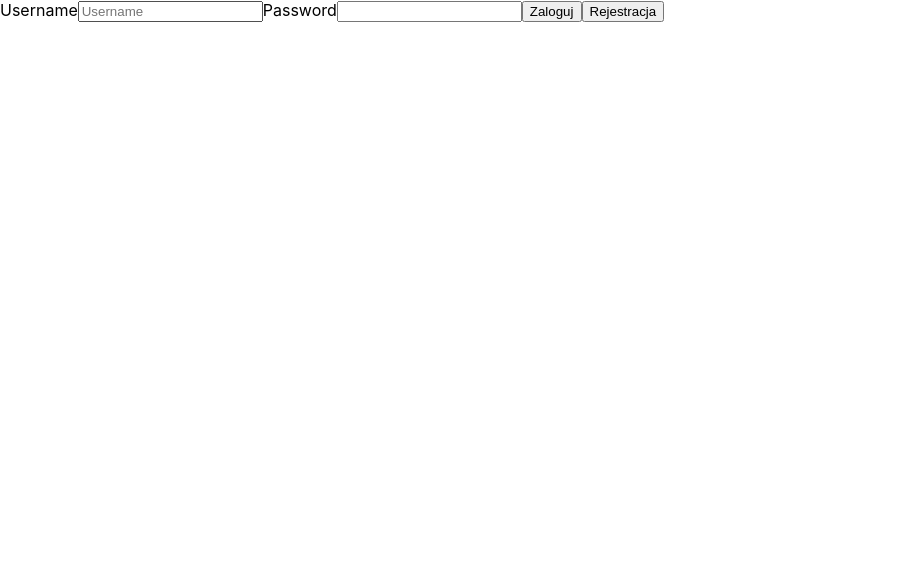
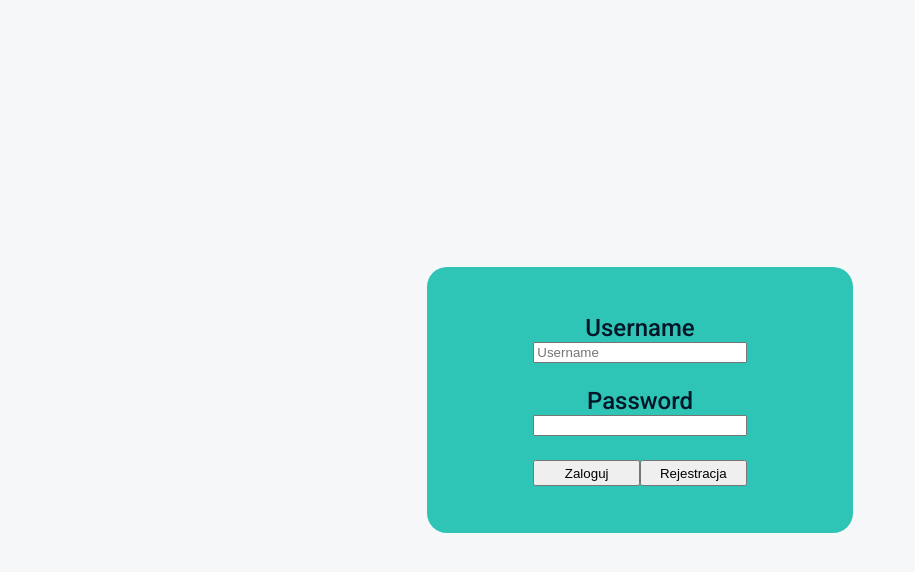
Before and after one commit to PatrykBukowski/Water-Abstraction-Front, a React (Create React App) app in the folder front/: page /login in a window 1280 px wide. Shown: the top 572 px of the page, without its empty margins (0-915 px from the left). Built offline with nearby package versions, Linux system fonts and the light colour scheme.

Commit message:
Initial styled commit

```diff
--- a/front/package.json
+++ b/front/package.json
@@ -14,6 +14,7 @@
     "react-router-dom": "^5.2.0",
     "react-scripts": "4.0.1",
     "rxjs": "^6.6.3",
+    "styled-components": "^5.2.1",
     "web-vitals": "^0.2.4"
   },
   "scripts": {
--- a/front/src/App.js
+++ b/front/src/App.js
@@ -1,13 +1,24 @@
 import React from 'react';
-import { Link, Route, Router } from 'react-router-dom';
+import { Route, Router } from 'react-router-dom';
 import { PrivateRoute } from './components/PrivateRoute';
 import { history } from './helpers/History';
 import { authenticationService } from './services/AuthenticationService';
 import HomePage from './pages/HomePage';
 import LoginPage from './pages/LoginPage';
+import styled from 'styled-components';
+import NavigationComponent from './components/NavigationComponent'
 
-class App extends React.Component{
-  constructor(props){
+const Container = styled.div`
+  height: 100%;
+  width: 100%;
+  display: flex;
+  justify-content: center;
+  align-items: center;
+  flex-direction: column;
+`
+
+class App extends React.Component {
+  constructor(props) {
     super(props);
 
     this.state = {
@@ -16,11 +27,7 @@ class App extends React.Component{
   }
 
   componentDidMount() {
-    authenticationService.currentUser.subscribe(x => this.setState({ currentUser: x}))
-  }
-
-  componentWillUnmount(){
-    authenticationService.currentUser.abort();
+    authenticationService.currentUser.subscribe(x => this.setState({ currentUser: x }))
   }
 
   logout() {
@@ -32,28 +39,18 @@ class App extends React.Component{
     const { currentUser } = this.state;
     return (
       <Router history={history}>
-      <div>
-        {currentUser &&
-          <nav>
-            <div>
-              <a onClick={this.logout}>Logout</a>
-            </div>
-          </nav>
-        }
-        <div>
+        <Container>
+          {currentUser &&
+            <NavigationComponent user={currentUser} logout={this.logout} />
+          }
           <div>
-            <div>
-              <div>
-                <PrivateRoute exact path='/' component={HomePage} />
-                <Route path="/login" component={LoginPage} />
-              </div>
-            </div>
+            <PrivateRoute exact path='/' component={HomePage} />
+            <Route path="/login" component={LoginPage} />
           </div>
-        </div>
-      </div>
-    </Router>
+        </Container>
+      </Router>
     )
   }
 }
 
-export default App ;
+export default App;
--- a/front/src/components/LoginComponent/index.js
+++ b/front/src/components/LoginComponent/index.js
@@ -1,21 +1,29 @@
 import React from 'react'
-import { authenticationService } from '../../services/AuthenticationService';
 import { Formik } from 'formik';
+import {
+    Container,
+    FormContainer,
+    ErrorMessage,
+    ErrorParagraph,
+    Label,
+    Input,
+    Button,
+    ButtonContainer,
+} from './style'
 
 const LoginComponent = props => {
     return (
-        <div>
+        <Container>
             <Formik
                 initialValues={{ username: '', password: '' }}
                 onSubmit={(values) => {
-                    authenticationService.login(values.username, values.password)
+                    props.login(values.username, values.password)
                         .then(
                             user => {
                                 const { from } = props
                                     || { from: { pathname: '/' } }
                                 props.history.push(from)
-                            }, error => { }
-                        )
+                            })
                 }}
                 validate={values => {
                     const errors = {};
@@ -34,22 +42,24 @@ const LoginComponent = props => {
                     handleChange,
                     handleSubmit,
                 }) => (
-                    <form onSubmit={handleSubmit}>
-                        <label htmlFor="username">Username</label>
-                        <input type="text" onChange={handleChange}
+                    <FormContainer onSubmit={handleSubmit}>
+                        <Label htmlFor="username">Username</Label>
+                        <Input type="text" onChange={handleChange}
                             value={values.username} placeholder="Username"
                             name="username" id="username" />
-                        {errors.username && <p>{errors.username}</p>}
-                        <label htmlFor="password">Password</label>
-                        <input type="password" name="password"
+                        <ErrorMessage>{errors.username && <ErrorParagraph>{errors.username}</ErrorParagraph>}</ErrorMessage>
+                        <Label htmlFor="password">Password</Label>
+                        <Input type="password" name="password"
                             onChange={handleChange} value={values.password} />
-                        {errors.password && <p>{errors.password}</p>}
-                        <button type="submit">Zaloguj</button>
-                        <button type="button" onClick={() => props.register()}>Rejestracja</button>
-                    </form>
+                        <ErrorMessage> {errors.password && <ErrorParagraph>{errors.password}</ErrorParagraph>}</ErrorMessage>
+                        <ButtonContainer>
+                            <Button type="submit">Zaloguj</Button>
+                            <Button type="button" onClick={() => props.register()}>Rejestracja</Button>
+                        </ButtonContainer>
+                    </FormContainer>
                 )}
             </Formik>
-        </div>
+        </Container>
     )
 }
 
--- /dev/null
+++ b/front/src/components/LoginComponent/style.js
@@ -0,0 +1,47 @@
+import styled from 'styled-components';
+
+export const Container = styled.div`
+    width: 100vw;
+    height: 100vh;
+    display: flex;
+    justify-content: center;
+    align-items: center;
+    font-size: 1.5em;
+`
+export const FormContainer = styled.form`
+    height: calc(100%/12 * 4);
+    width: calc(100%/12 * 4);
+    /* height: 500px; */
+    /* width: 500px; */
+    background: #2EC4B6;
+    border-radius: 20px;
+    display: flex;
+    flex-direction: column;
+    justify-content: center;
+    align-items: center;
+`
+export const ErrorMessage = styled.div`
+    height: 1em;
+    color: #ff0000;
+`
+export const ErrorParagraph = styled.p`
+    font-size: 0.5em;
+    margin: 0;
+`
+
+export const Label = styled.label`
+
+`
+
+export const Input = styled.input`
+    width: 50%;
+`
+export const ButtonContainer = styled.div`
+    display: flex;
+    width: 50%;
+`
+export const Button = styled.button`
+    flex-basis: 50%;
+    height: 2em;
+
+`
--- /dev/null
+++ b/front/src/components/NavigationComponent/index.js
@@ -0,0 +1,29 @@
+import React from 'react'
+import styled from 'styled-components'
+
+const Navigation = styled.div`
+    background: #20A4F3;
+    height: 50px;
+    display: flex;
+    justify-content: space-around;
+    padding: 0 30px;
+    align-items: center;
+    width: 100%;
+    font-size: 1.5em;
+    color: #F6F7F8;
+`
+
+const NavigationComponent = ({ user, logout }) => {
+    return (
+        <Navigation>
+            <div>
+                <p>Hi {user.username}!</p>
+            </div>
+            <div>
+                <p onClick={logout}>Logout</p>
+            </div>
+        </Navigation>
+    )
+}
+
+export default NavigationComponent
--- a/front/src/components/RegisterComponent/index.js
+++ b/front/src/components/RegisterComponent/index.js
@@ -1,4 +1,4 @@
-import React, { useState } from 'react'
+import React from 'react'
 import { authenticationService } from '../../services/AuthenticationService'
 import { Formik } from 'formik';
 
--- a/front/src/index.css
+++ b/front/src/index.css
@@ -1,13 +1,13 @@
+@import url('https://fonts.googleapis.com/css2?family=Roboto:wght@500&display=swap');
+
+*, *:before, *:after{
+  box-sizing: border-box;
+}
+
 body {
   margin: 0;
-  font-family: -apple-system, BlinkMacSystemFont, 'Segoe UI', 'Roboto', 'Oxygen',
-    'Ubuntu', 'Cantarell', 'Fira Sans', 'Droid Sans', 'Helvetica Neue',
-    sans-serif;
-  -webkit-font-smoothing: antialiased;
-  -moz-osx-font-smoothing: grayscale;
+  padding: 0;
+  background: #F6F7F8;
+  color: #011627;
+  font-family: 'Roboto', sans-serif;
 }
-
-code {
-  font-family: source-code-pro, Menlo, Monaco, Consolas, 'Courier New',
-    monospace;
-}
--- a/front/src/pages/HomePage/index.js
+++ b/front/src/pages/HomePage/index.js
@@ -24,7 +24,6 @@ class HomePage extends React.Component {
 
         return (
             <div>
-                { user && console.log(user) }
                 {user &&
                 <div>
                     <SubtractionSummary user={user} />
--- a/front/src/pages/LoginPage/index.js
+++ b/front/src/pages/LoginPage/index.js
@@ -5,13 +5,18 @@ import { authenticationService } from '../../services/AuthenticationService';
 
 const LoginPage = ({ history, location: { state } }) => {
     const [register, setRegister] = useState(false)
+    const changeRegister = () => setRegister(!register)
+
     if (authenticationService.currentUserValue) history.push('/')
-    const changeRegister = () => setRegister(!register)
 
     return (
         <div>
             {!register
-                ? <LoginComponent register={changeRegister} from={state} history={history} />
+                ? <LoginComponent
+                login={authenticationService.login}
+                register={changeRegister}
+                from={state}
+                history={history} />
                 : <RegisterComponent register={changeRegister} />
             }
         </div>
--- a/front/src/services/UserService/index.js
+++ b/front/src/services/UserService/index.js
@@ -26,7 +26,7 @@ function getUser(username) {
     return fetch(`http://localhost:3000/users/${username}`, requestOptions).then(handleResponse);
 }
 
-function getEurostat(nationality){
+function getEurostat(nationality) {
     const requestOptions = {
         method: 'GET'
     }
```
Also changed, not shown: 2 other files (tests, documents, lock files or other folders).
